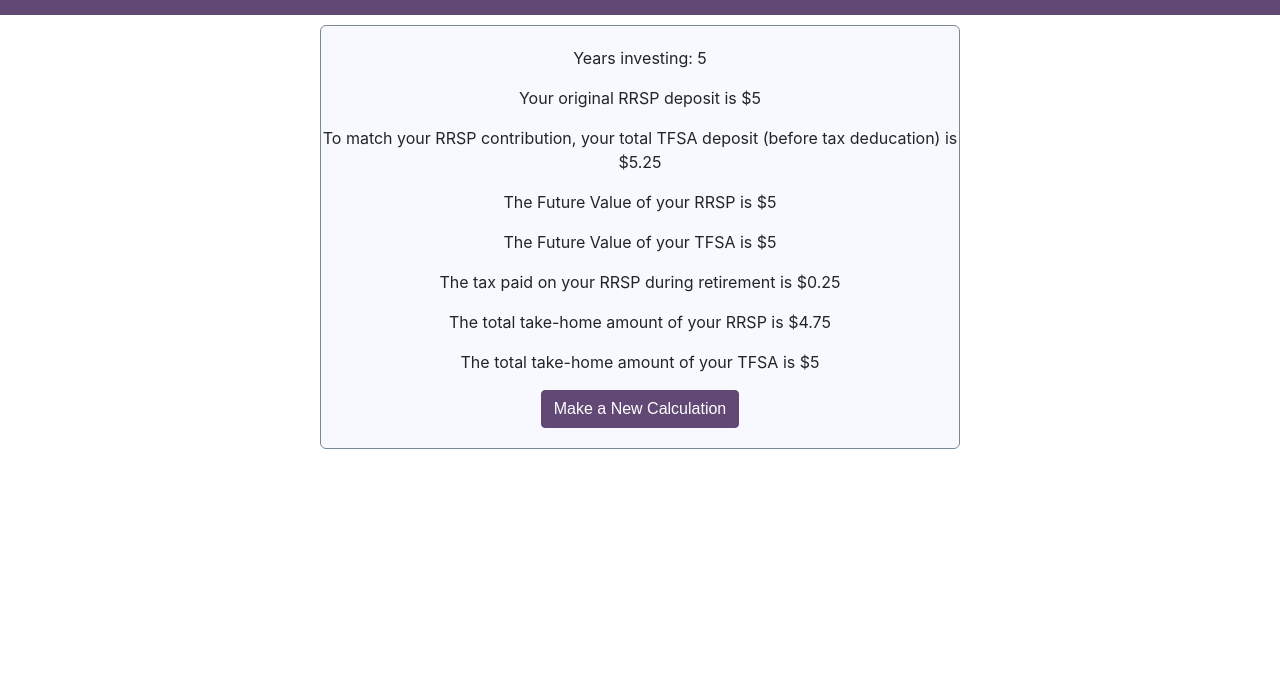
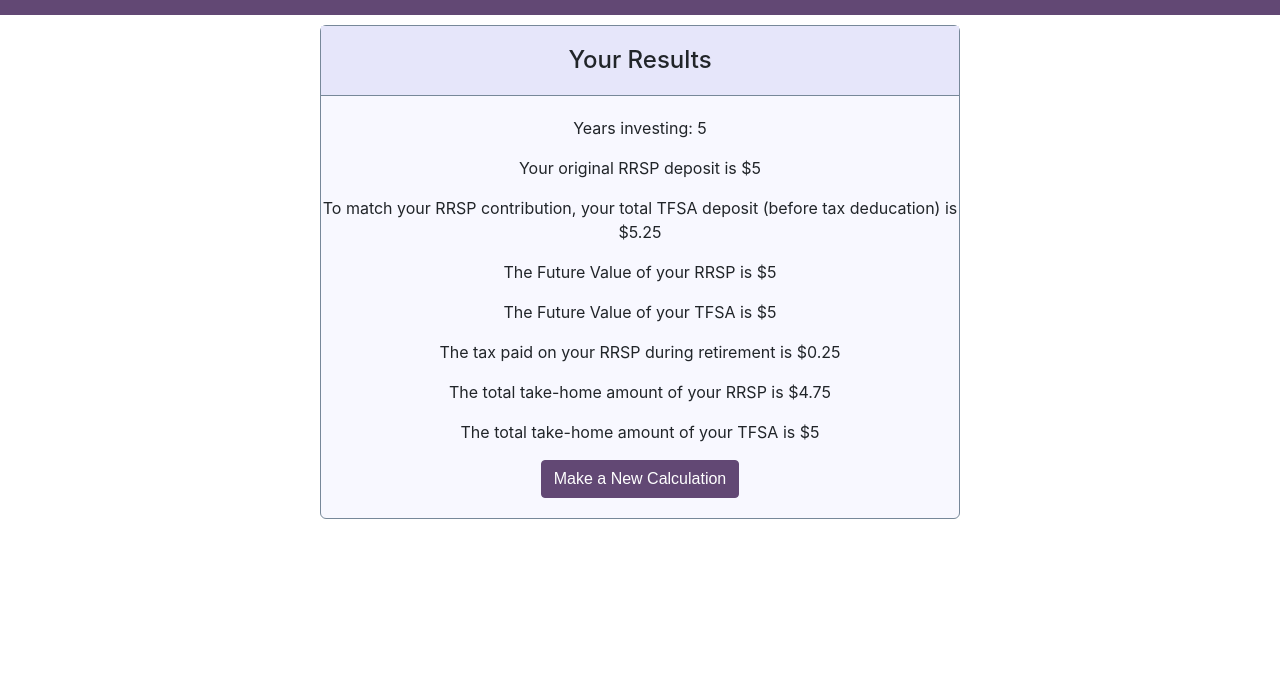
Before and after one commit to zzidante/tfsa_rrsp_calculator, a website: page index.html in a window 1280 px wide. Both pictures are taken after typing "5", "5", "5", "5", "5", "5" into the empty fields and a click on the button "Compare Investments". Shown: the part 60-744 px from the top of the page. Drawn offline with nearby package versions, Linux system fonts and the light colour scheme.

Commit message:
added margin to Results

```diff
--- a/index.html
+++ b/index.html
@@ -74,6 +74,7 @@
     </form>
 
     <section id="results-container" class="hide">
+      <h4>Your Results</h4>
     </section>
 
   </main>
--- a/scripts/app.js
+++ b/scripts/app.js
@@ -91,7 +91,7 @@
     var taxRrsp = userInfo.taxRrsp;
     var fvTfsaTotalPrompt = userInfo.fvTfsaTotalPrompt;
 
-    resultsContainer
+    return resultsContainer
       .append(yearsToInvest)
       .append(deposit)
       .append(tfsaDeposit)
--- a/styles/stylesheet.css
+++ b/styles/stylesheet.css
@@ -38,6 +38,14 @@
   margin: 0 auto;
   padding-top:20px;
   text-align: center;
+}
+
+section h4 {
+  margin: 0 auto;
+  padding: 20px 0;
+  text-align: center;
+  border-bottom: lightslategray 1px solid;
+  background: lavender;
 }
 
 #financial-calculator .form-row div:nth-child(1) {
@@ -99,12 +107,12 @@
   width: 50%;
 }
 
+.finance-calc-result:nth-child(2) {
+  margin-top: 20px;
+}
+
 .finance-calc-result {
   text-align: center;
-}
-
-.finance-calc-result:first-child {
-  margin-top: 20px;
 }
 
 .refresh-btn {
```
